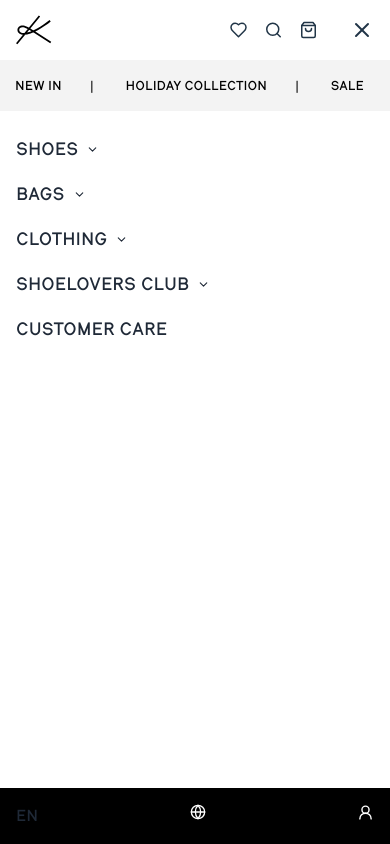
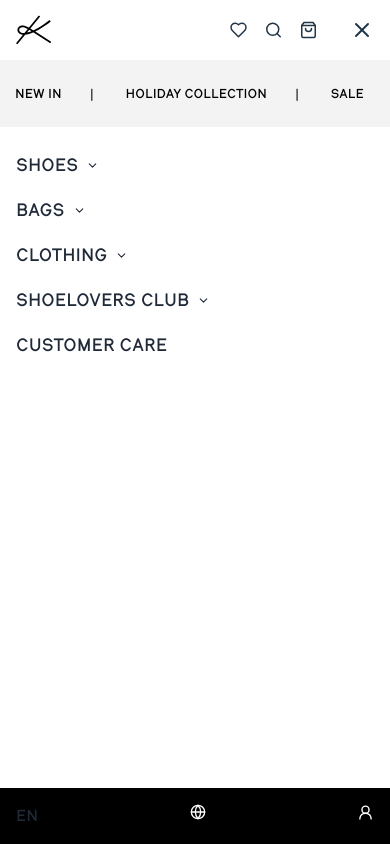
Before and after one commit to danitas/cloth_shop, a React (Vite) app: page / in a window 390 px wide. Both pictures are taken after a click on the button 362 px from the left and 38 px from the top of the page. Built offline with nearby package versions, Linux system fonts and the light colour scheme; a web font is replaced by a local one.

Commit message:
- Handled navigation

```diff
--- a/src/components/NavigationList/NavigationLinks/index.tsx
+++ b/src/components/NavigationList/NavigationLinks/index.tsx
@@ -15,7 +15,7 @@ const NavigationLinks = ({
     <div
       className={clsx(
         classes.customScrollbar,
-        'w-full',
+        'w-full lg:w-auto',
         isMobile
           ? 'customScrollbar flex flex-nowrap overflow-x-auto py-5 pl-[15px]'
           : ''
@@ -26,7 +26,7 @@ const NavigationLinks = ({
           href={link.url}
           key={link.id}
           className={clsx(
-            'nav-link relative text-base uppercase',
+            'nav-link relative py-2 text-base uppercase',
             isMobile ? 'flex flex-shrink-0 px-8 first:pl-0' : 'block'
           )}
         >
```
